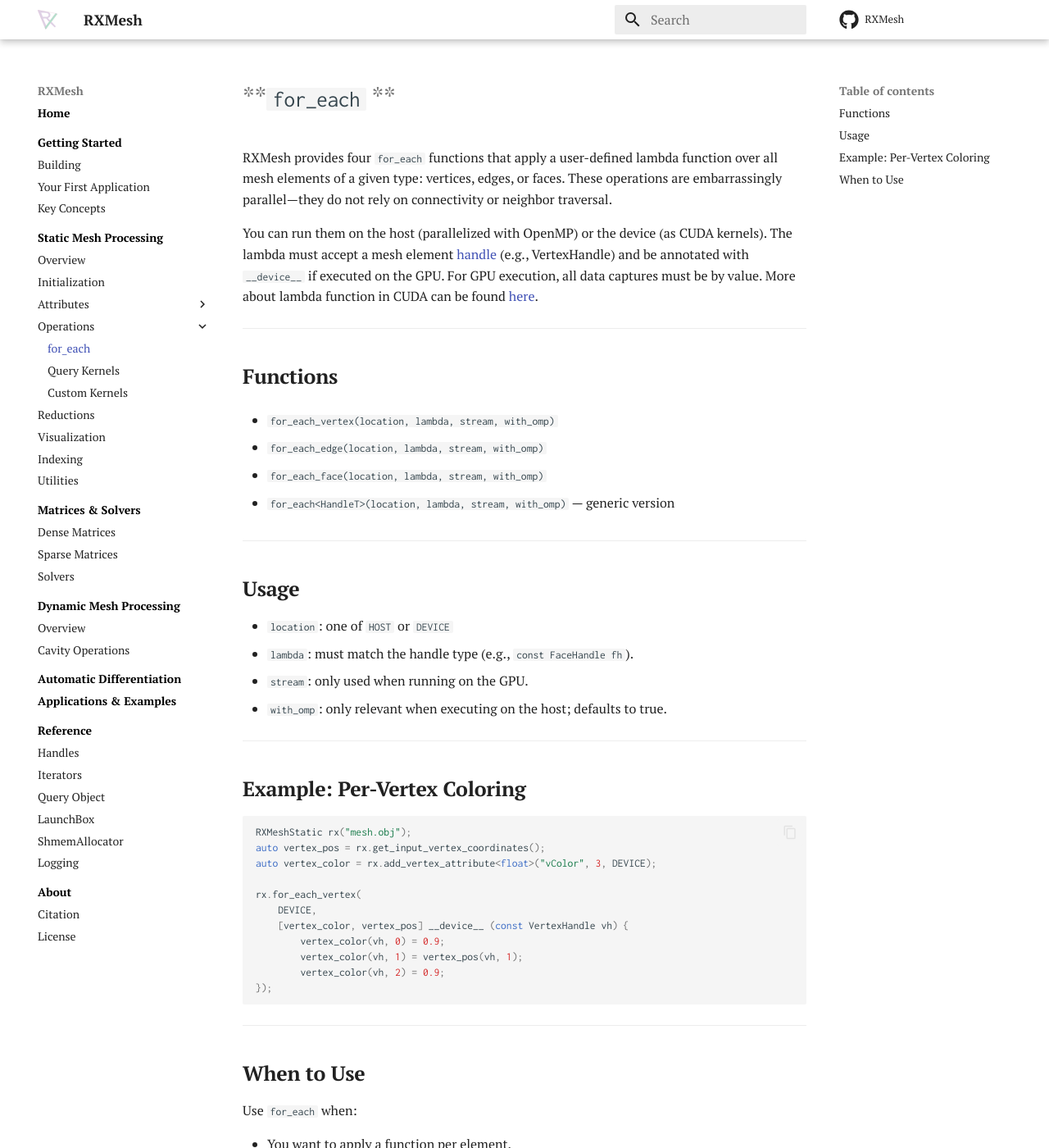
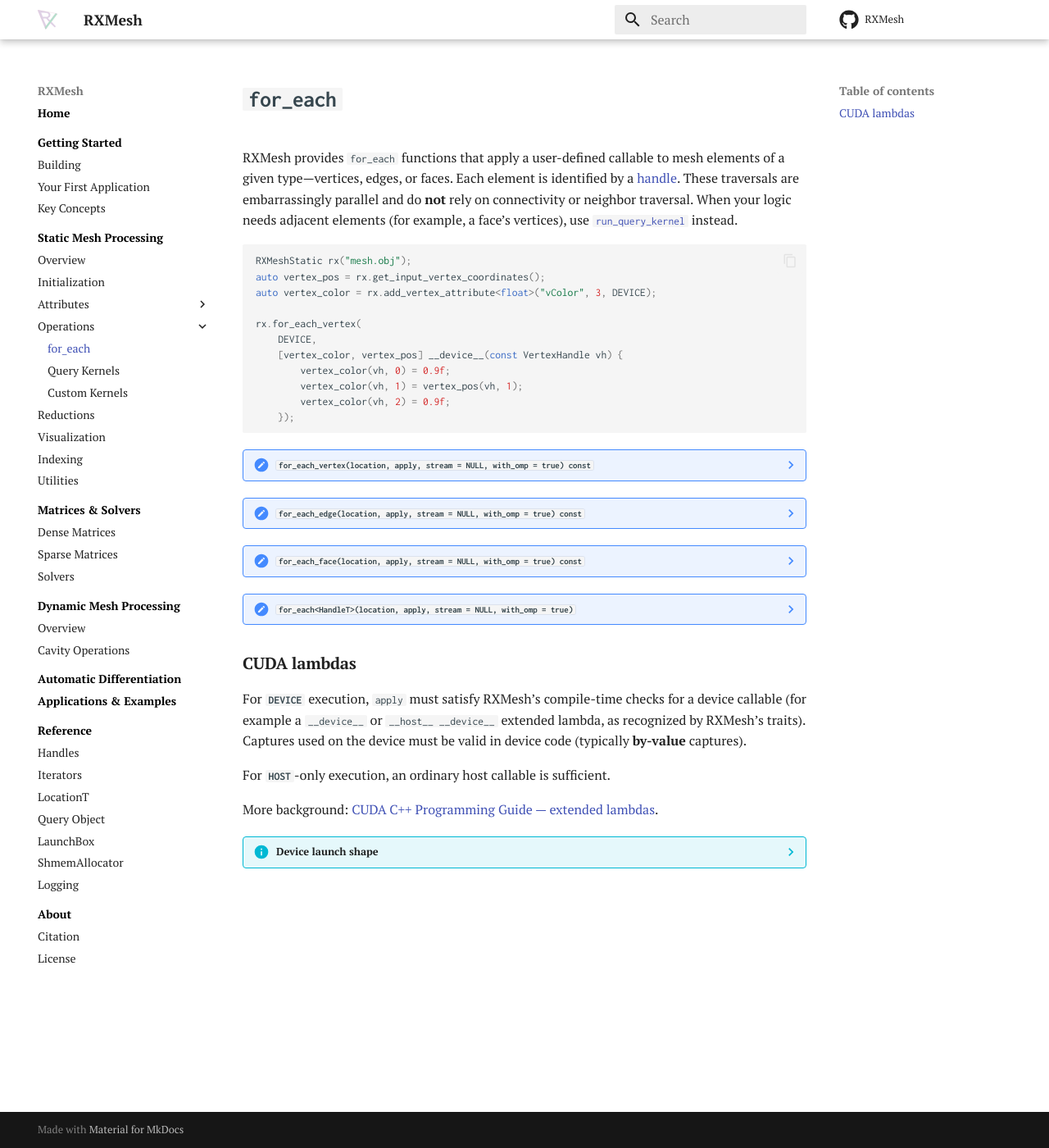
Before and after one commit to Ahdhn/RXMeshDocs, an MkDocs documentation site: the page built from docs/rxmesh/for_each.md, in a window 1280 px wide and 1400 px high. Shown: the whole window at 82% size. Built offline with MkDocs 1.6.1 and Material for MkDocs 9.7.7, drawn with Linux system fonts in a browser that asks for light colours; comment, search, counter and statistics services are not loaded; some of the changed text lies outside the part shown.

Commit message:
for_each

````diff
--- a/docs/rxmesh/for_each.md
+++ b/docs/rxmesh/for_each.md
@@ -1,51 +1,40 @@
-# **`for_each` **
+# **`for_each`**
 
-RXMesh provides four `for_each` functions that apply a user-defined lambda function over all mesh elements of a given type: vertices, edges, or faces. These operations are embarrassingly parallel—they do not rely on connectivity or neighbor traversal.
+RXMesh provides `for_each` functions that apply a user-defined callable to mesh elements of a given type—vertices, edges, or faces. Each element is identified by a [handle](handles.md). These traversals are embarrassingly parallel and do __not__ rely on connectivity or neighbor traversal. When your logic needs adjacent elements (for example, a face’s vertices), use [`run_query_kernel`](run_query_kernel.md) instead.
 
-You can run them on the host (parallelized with OpenMP) or the device (as CUDA kernels). The lambda must accept a mesh element [handle](handles.md) (e.g., VertexHandle) and be annotated with `__device__` if executed on the GPU. For GPU execution, all data captures must be by value. More about lambda function in CUDA can be found [here](https://docs.nvidia.com/cuda/cuda-c-programming-guide/index.html#extended-lambda).
-
----
-## **Functions**
-- `for_each_vertex(location, lambda, stream, with_omp)`
-
-- `for_each_edge(location, lambda, stream, with_omp)`
-
-- `for_each_face(location, lambda, stream, with_omp)`
-
-- `for_each<HandleT>(location, lambda, stream, with_omp)` — generic version
-
----
-
-## **Usage**
-
-- `location`: one of `HOST` or `DEVICE`
-- `lambda`: must match the handle type (e.g., `const FaceHandle fh`).
-- `stream`: only used when running on the GPU.
-- `with_omp`: only relevant when executing on the host; defaults to true.
-
----
-## **Example: Per-Vertex Coloring**
-```c++
+```cpp
 RXMeshStatic rx("mesh.obj");
 auto vertex_pos = rx.get_input_vertex_coordinates();
 auto vertex_color = rx.add_vertex_attribute<float>("vColor", 3, DEVICE);
 
 rx.for_each_vertex(
     DEVICE,
-    [vertex_color, vertex_pos] __device__ (const VertexHandle vh) {
-        vertex_color(vh, 0) = 0.9;
+    [vertex_color, vertex_pos] __device__(const VertexHandle vh) {
+        vertex_color(vh, 0) = 0.9f;
         vertex_color(vh, 1) = vertex_pos(vh, 1);
-        vertex_color(vh, 2) = 0.9;
-});
+        vertex_color(vh, 2) = 0.9f;
+    });
 ```
 
----
-## **When to Use**
+??? note "`for_each_vertex(location, apply, stream = NULL, with_omp = true) const`"
+    Applies `apply` to each visited vertex; `apply` should take a `VertexHandle`. `location` is a bitmask of host/device execution sites. `stream` is the CUDA stream when device execution is requested. `with_omp` enables OpenMP for host execution (default `true`); it is ignored when only the device path runs.
 
-Use `for_each` when:
+??? note "`for_each_edge(location, apply, stream = NULL, with_omp = true) const`"
+    Same as `for_each_vertex`, but `apply` receives an `EdgeHandle`.
 
-- You want to apply a function per element.
-- The function does **not** require access to adjacent elements.
-- The logic can be done independently per vertex, edge, or face.
+??? note "`for_each_face(location, apply, stream = NULL, with_omp = true) const`"
+    Same as `for_each_vertex`, but `apply` receives a `FaceHandle`.
 
-If you do need access to neighbor elements (e.g., face's vertices), use `run_query_kernel`.
+??? note "`for_each<HandleT>(location, apply, stream = NULL, with_omp = true)`"
+    Dispatches to `for_each_vertex`, `for_each_edge`, or `for_each_face` according to `HandleT`. `HandleT` must be `VertexHandle`, `EdgeHandle`, or `FaceHandle`.
+
+### **CUDA lambdas**
+
+For **`DEVICE`** execution, `apply` must satisfy RXMesh’s compile-time checks for a device callable (for example a `__device__` or `__host__ __device__` extended lambda, as recognized by RXMesh’s traits). Captures used on the device must be valid in device code (typically **by-value** captures).
+
+For **`HOST`**-only execution, an ordinary host callable is sufficient.
+
+More background: [CUDA C++ Programming Guide — extended lambdas](https://docs.nvidia.com/cuda/cuda-c-programming-guide/index.html#extended-lambda).
+
+??? info "Device launch shape"
+    On the device path, `RXMeshStatic` launches one block per patch (`grid.x = num_patches`) with **256** threads per block, **0** bytes of dynamic shared memory, on `stream`.
--- a/mkdocs.yml
+++ b/mkdocs.yml
@@ -67,6 +67,7 @@ nav:
   - Reference:
     - Handles: rxmesh/handles.md
     - Iterators: rxmesh/iterators.md
+    - LocationT: rxmesh/location_t.md
     - Query Object: rxmesh/query.md
     - LaunchBox: rxmesh/launch_box.md
     - ShmemAllocator: rxmesh/shmem_allocator.md
````
Also changed, not shown: docs/rxmesh/location_t.md (added, +1 -0 lines).
